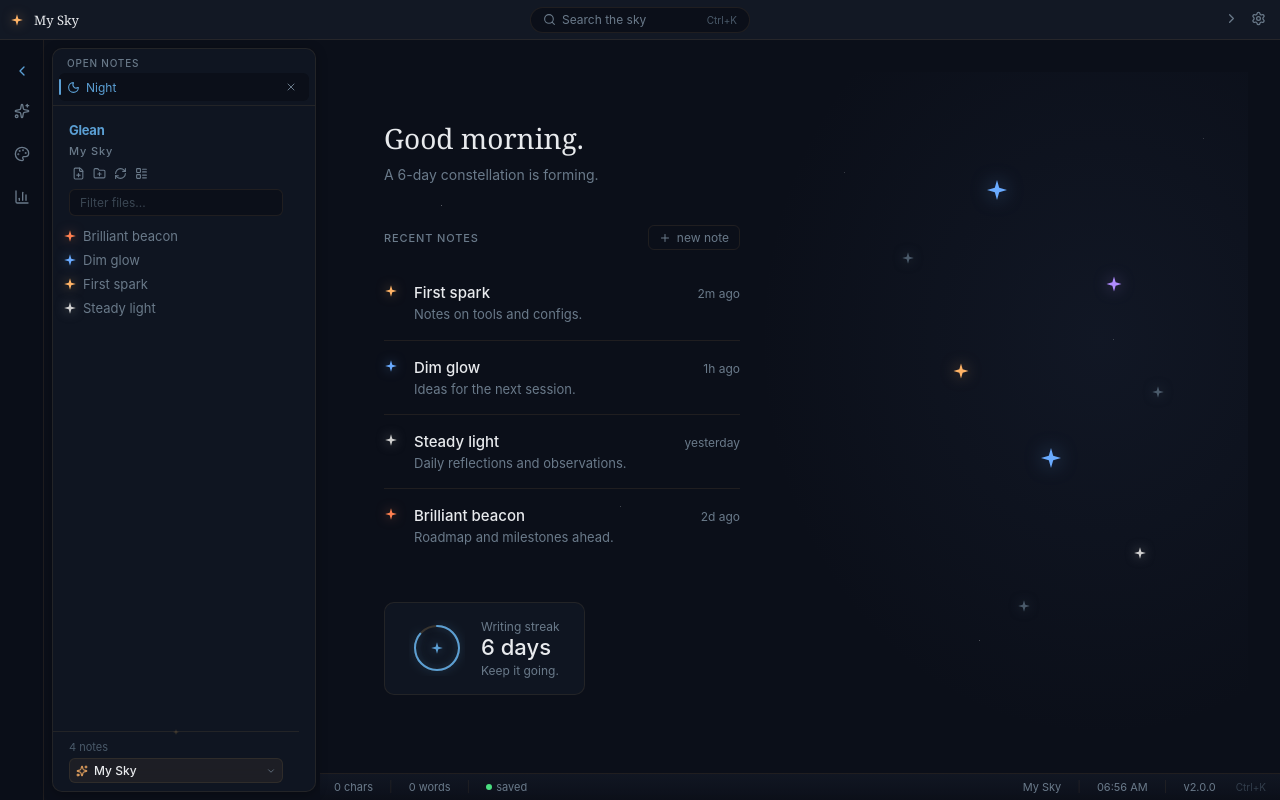
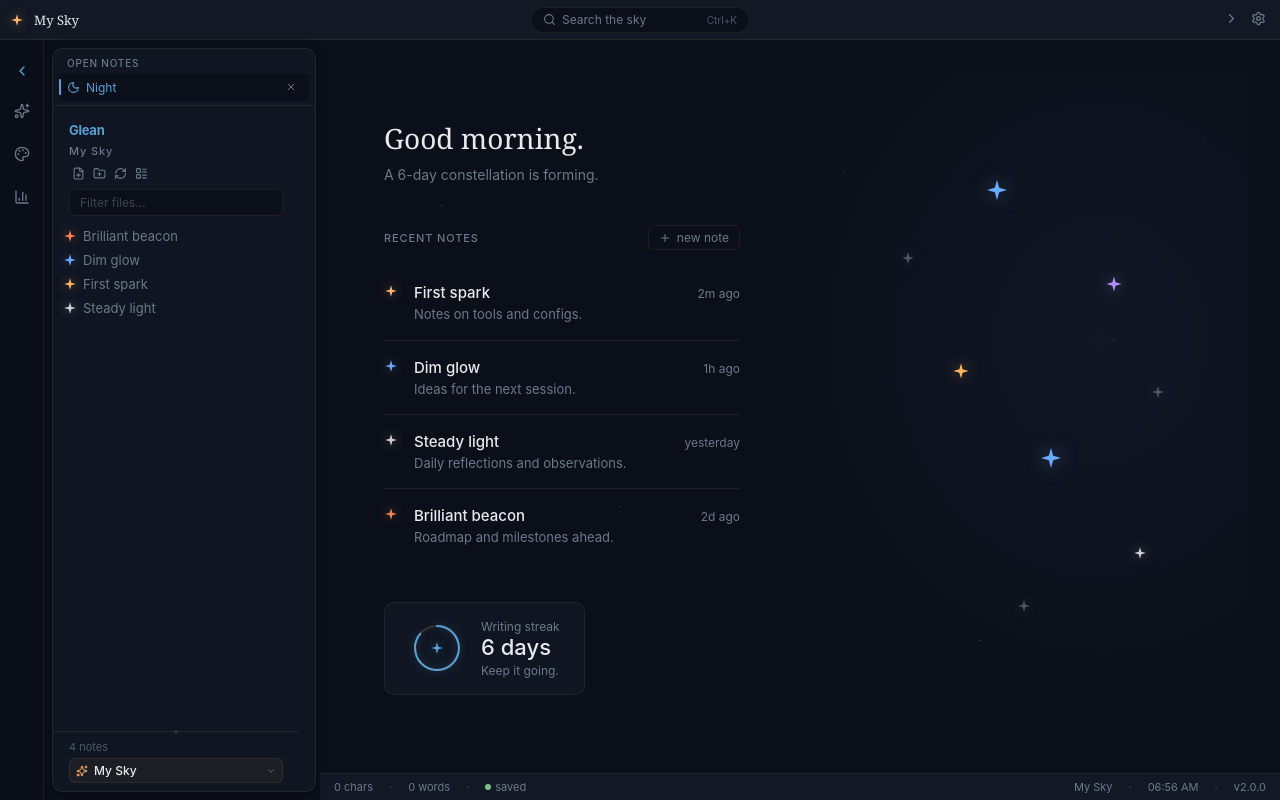
Before and after one commit to rokuroo171/glean, a React (Vite) app in the folder frontend/: page / in a window 1280 px wide. Built offline with nearby package versions, Linux system fonts and the light colour scheme; what @milkdown/kit would draw is missing.

Commit message:
feat: flatten status bar into a quiet tokenized footer

```diff
--- a/frontend/src/components/StatusBar.jsx
+++ b/frontend/src/components/StatusBar.jsx
@@ -1,10 +1,9 @@
 import { useEffect, useRef, useState } from 'react'
-import { colors, space } from '../lib/theme'
+import { colors, space, success } from '../lib/theme'
 
 export default function StatusBar({ words, chars, line, col, backlinks, saveState, skyName, version, showCursor }) {
   const [flash, setFlash] = useState(false)
   const [time, setTime] = useState(() => new Date())
-  const [showHint, setShowHint] = useState(true)
   const prev = useRef(saveState)
 
   useEffect(() => {
@@ -23,45 +22,40 @@ export default function StatusBar({ words, chars, line, col, backlinks, saveStat
     return () => clearInterval(interval)
   }, [])
 
-  // Hide Ctrl+K hint after 8s
-  useEffect(() => {
-    const t = setTimeout(() => setShowHint(false), 8000)
-    return () => clearTimeout(t)
-  }, [])
-
   const timeStr = time.toLocaleTimeString([], { hour: '2-digit', minute: '2-digit' })
   const saved = saveState === 'saved'
+  const dot = <span style={{ color: colors.textDim }}>·</span>
 
   return (
     <div style={{
       display: 'flex', alignItems: 'center', gap: space[2],
       padding: '6px 14px',
       borderTop: `1px solid ${colors.border}`,
-      background: 'linear-gradient(to bottom, rgba(18, 24, 36, 0.9), rgba(11, 15, 25, 0.95))',
+      background: colors.bgElevated,
       fontSize: 11, color: colors.textMuted, flexShrink: 0,
     }}>
       {showCursor && line != null && (
         <>
           <span>Ln {line}, Col {col}</span>
-          <span style={{ color: colors.border }}>|</span>
+          {dot}
         </>
       )}
 
       {chars != null && (
         <>
           <span>{chars.toLocaleString()} chars</span>
-          <span style={{ color: colors.border }}>|</span>
+          {dot}
         </>
       )}
 
       <span>{words} words</span>
-      <span style={{ color: colors.border }}>|</span>
+      {dot}
 
       {/* Save state dot */}
       <span style={{ display: 'flex', alignItems: 'center', gap: 4 }}>
         <span style={{
           width: 6, height: 6, borderRadius: 3, flexShrink: 0,
-          background: flash ? colors.accentWarm : saved ? '#4ade80' : colors.accentWarm,
+          background: flash ? colors.accentWarm : saved ? success : colors.accentWarm,
           transition: 'background 0.3s ease',
           boxShadow: flash ? `0 0 6px ${colors.accentWarm}66` : 'none',
         }} />
@@ -72,22 +66,16 @@ export default function StatusBar({ words, chars, line, col, backlinks, saveStat
 
       {backlinks > 0 && (
         <>
-          <span style={{ color: colors.border }}>|</span>
+          {dot}
           <span>{backlinks} backlink{backlinks !== 1 ? 's' : ''}</span>
         </>
       )}
 
       <span style={{ marginLeft: 'auto' }}>{skyName}</span>
-      <span style={{ color: colors.border }}>|</span>
+      {dot}
       <span>{timeStr}</span>
-      <span style={{ color: colors.border }}>|</span>
+      {dot}
       <span>{version}</span>
-
-      {showHint && (
-        <span style={{ color: colors.textDim, fontSize: 10, marginLeft: 4, opacity: 0.6 }}>
-          Ctrl+K
-        </span>
-      )}
     </div>
   )
 }
```
